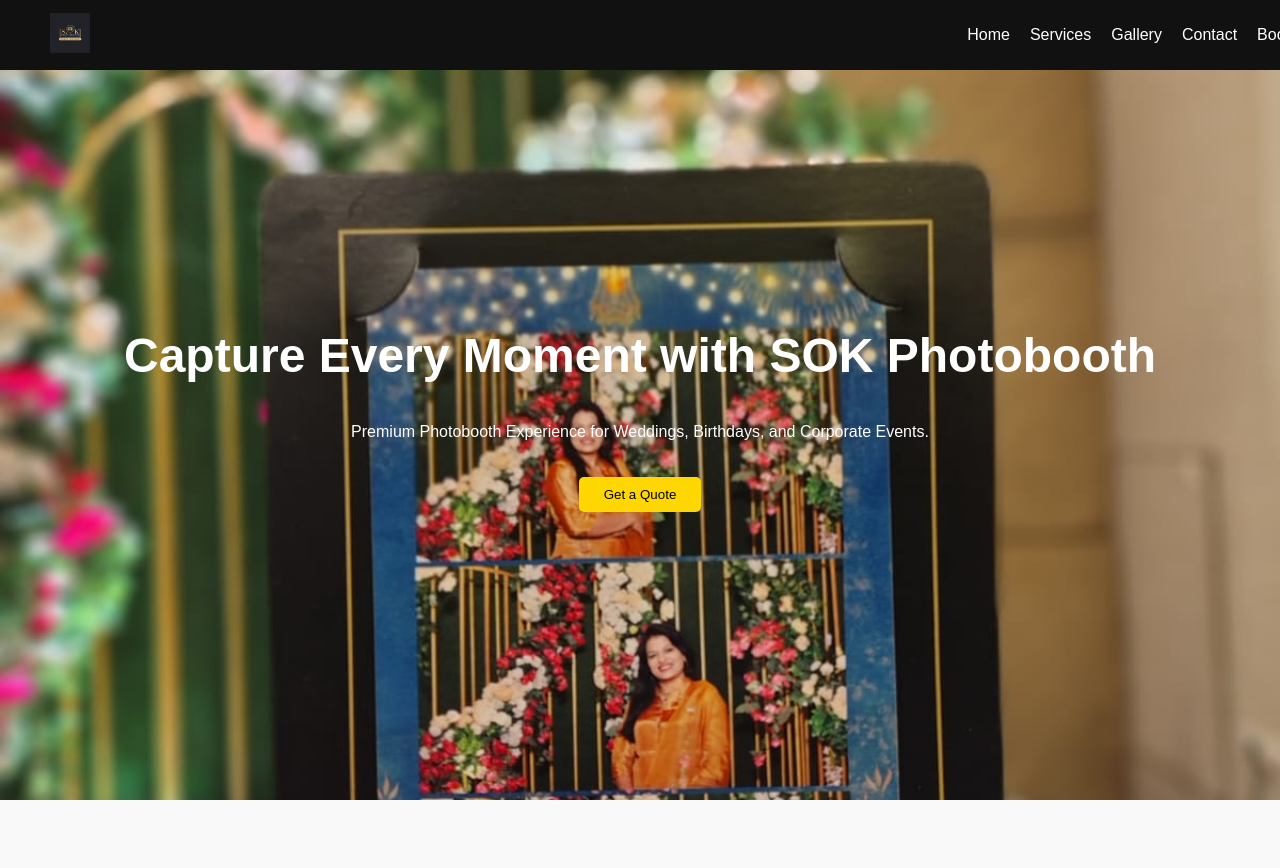
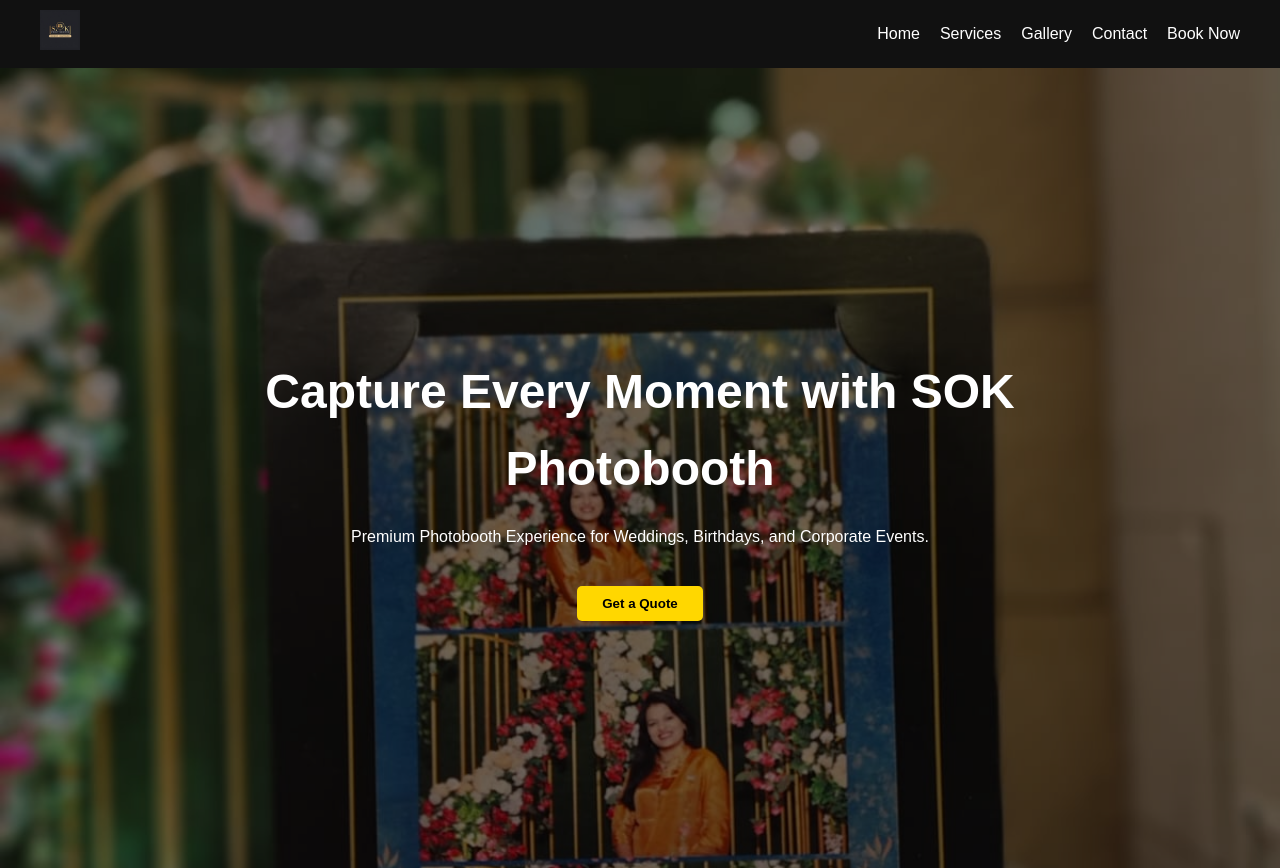
Before and after one commit to shivani-k13/website-photography, a plain HTML site: page index.html in a window 1280 px wide. Shown: the top 868 px of the page. Drawn offline with Linux system fonts and the light colour scheme; files whose address does not match are found by name.

Commit message:
perfectly working code

```diff
--- a/css/style.css
+++ b/css/style.css
@@ -5,26 +5,33 @@ body {
   background: #f9f9f9;
   color: #333;
   scroll-behavior: smooth;
+  line-height: 1.6;
+}
+
+/* Prevent content from hiding behind navbar */
+section {
+  scroll-margin-top: 80px;
 }
 
 .navbar {
-  position: fixed;
-  top: 0;
-  width: 100%;
-  background: #111;
-  color: white;
   display: flex;
   justify-content: space-between;
   align-items: center;
-  padding: 10px 50px;
-  z-index: 1000;
+  padding: 10px 40px;  /* ✅ add horizontal padding so content doesn’t touch edges */
+  background: #111;
 }
+
 
 .navbar ul {
   list-style: none;
   display: flex;
   gap: 20px;
+  margin: 0;
+  padding: 0;
+  align-items: center;
 }
+
+
 
 .navbar a {
   text-decoration: none;
@@ -36,6 +43,7 @@ body {
   color: #ffd700;
 }
 
+/* Hero Section */
 .hero {
   height: 100vh;
   background: url('assets/photo3.jpg') center/cover no-repeat;
@@ -44,10 +52,28 @@ body {
   align-items: center;
   text-align: center;
   color: white;
+  position: relative;
+}
+
+.hero::after {
+  content: "";
+  position: absolute;
+  top: 0; left: 0;
+  width: 100%; height: 100%;
+  background: rgba(0,0,0,0.5);
+  z-index: 0;
+}
+
+.hero-text {
+  position: relative;
+  z-index: 1;
+  max-width: 800px;
+  padding: 20px;
 }
 
 .hero-text h1 {
   font-size: 3rem;
+  margin-bottom: 15px;
 }
 
 .hero button {
@@ -58,11 +84,32 @@ body {
   border: none;
   border-radius: 5px;
   cursor: pointer;
+  font-weight: bold;
 }
 
+/* Reusable button styles */
+button,
+.btn-dark {
+  background: #111;
+  color: #fff;
+  padding: 10px 20px;
+  border: none;
+  border-radius: 5px;
+  cursor: pointer;
+  transition: 0.3s;
+}
+
+button:hover,
+.btn-dark:hover {
+  background: #ffd700;
+  color: #111;
+}
+
+/* Section */
 .section {
-  padding: 80px 50px;
+  padding: 100px 50px;
   text-align: center;
+  box-sizing: border-box;
 }
 
 .service-list {
@@ -151,15 +198,6 @@ input, textarea, select {
   border: 1px solid #ccc;
 }
 
-button {
-  background: #111;
-  color: #fff;
-  padding: 10px;
-  border: none;
-  border-radius: 5px;
-  cursor: pointer;
-}
-
 footer {
   background: #111;
   color: white;
--- a/index.html
+++ b/index.html
@@ -29,7 +29,7 @@
     <div class="hero-text">
       <h1>Capture Every Moment with SOK Photobooth</h1>
       <p>Premium Photobooth Experience for Weddings, Birthdays, and Corporate Events.</p>
-      <button id="quoteBtn">Get a Quote</button>
+      <button id="quoteBtn" class="btn-dark">Get a Quote</button>
     </div>
   </section>
 
```
